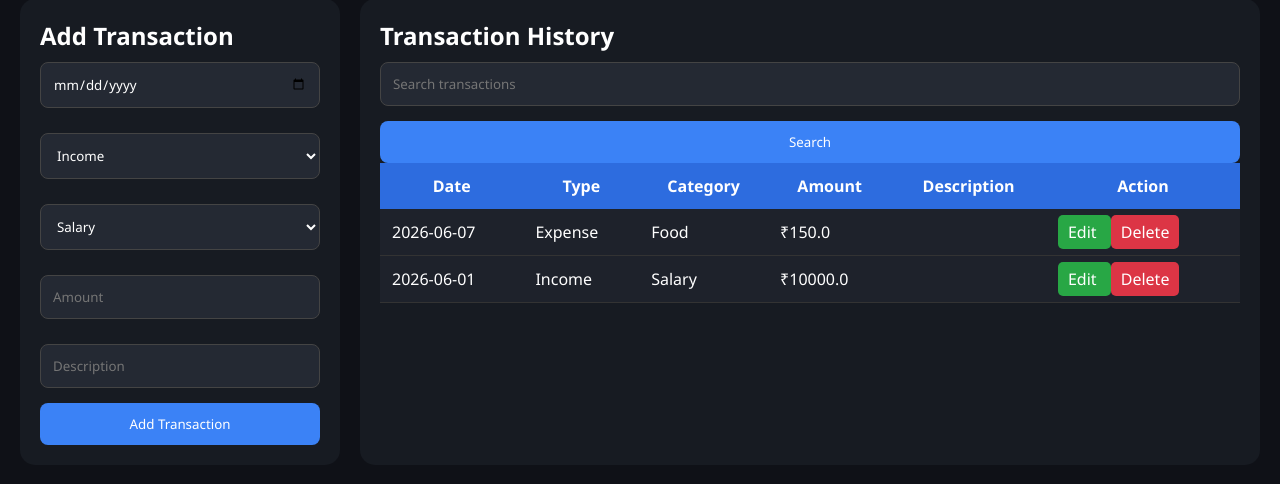
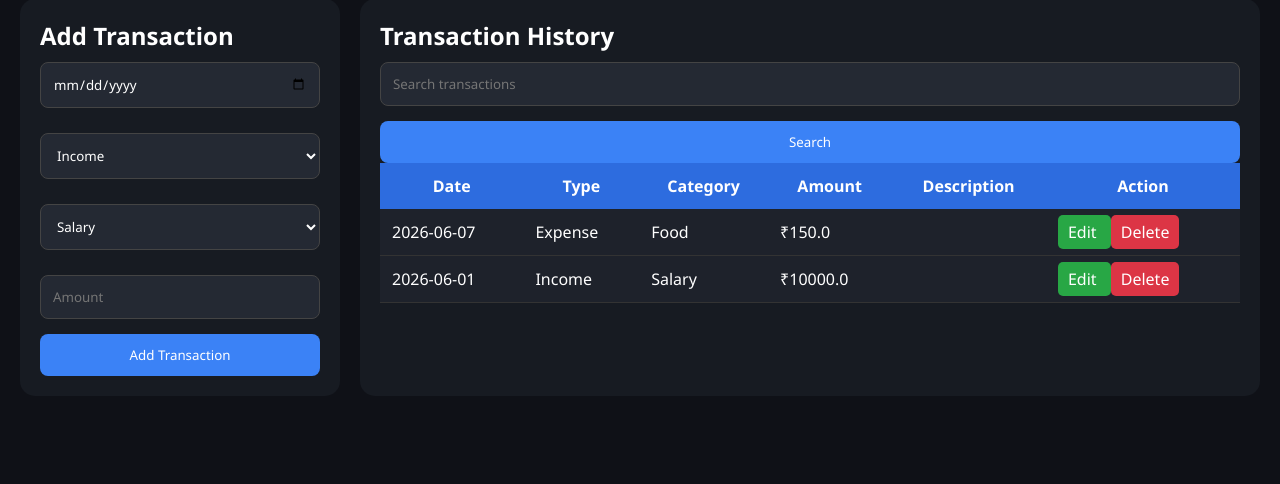
Before and after one commit to HarduttGohil/Expensetracker, a Flask app: page / in a window 1280 px wide. Shown: the part 260-744 px from the top of the page. Run offline with Flask 3, Linux system fonts and the light colour scheme; a user stored in the database is signed in; data comes from the database, SQL or seed files in the repository.

Commit message:
change design2

```diff
--- a/templates/index.html
+++ b/templates/index.html
@@ -99,9 +99,7 @@
        placeholder="Amount"
        required>
 
-<input type="text"
-       name="description"
-       placeholder="Description">
+
 
 <button type="submit">
 Add Transaction
```
